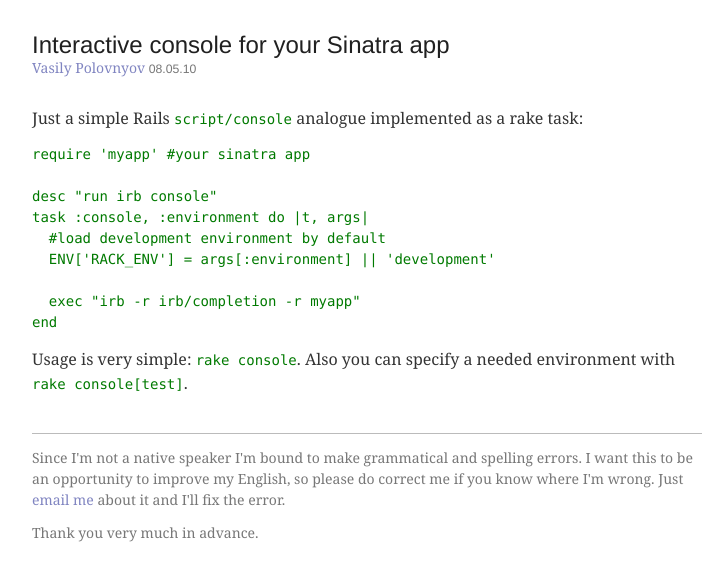
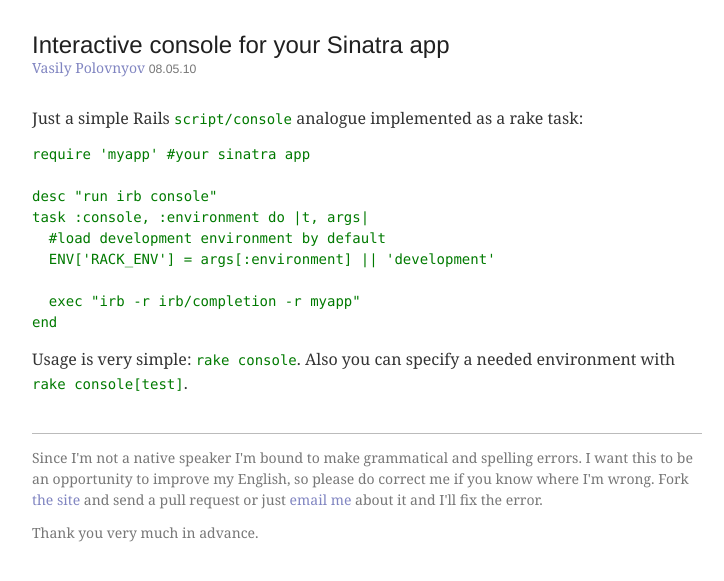
Before and after one commit to vast/vast.github.io, a Jekyll site: the page built from _posts/2010-05-08-script-console-in-sinatra.md, in a window 1280 px wide. Shown: the top 581 px of the page, without its empty margins (273-997 px from the left). Built offline with Jekyll 4.4.1, drawn with Linux system fonts in a browser that asks for light colours; Markdown is read by kramdown in place of the engine named in the settings.

Commit message:
mention about forking

```diff
--- a/_layouts/post.html
+++ b/_layouts/post.html
@@ -23,7 +23,9 @@
     <p>
       Since I'm not a native speaker I'm bound to make grammatical and spelling errors.
       I want this to be an opportunity to improve my English, so please do correct me if you
-      know where I'm wrong. Just <a href="mailto:vasily@polovnyov.ru">email me</a> about it and I'll fix the error.
+      know where I'm wrong.
+      Fork <a href="http://github.com/vast/vast.github.com">the site</a> and send a pull
+      request or just <a href="mailto:vasily@polovnyov.ru">email me</a> about it and I'll fix the error.
     </p>
 
     <p>Thank you very much in advance.</p>
```
